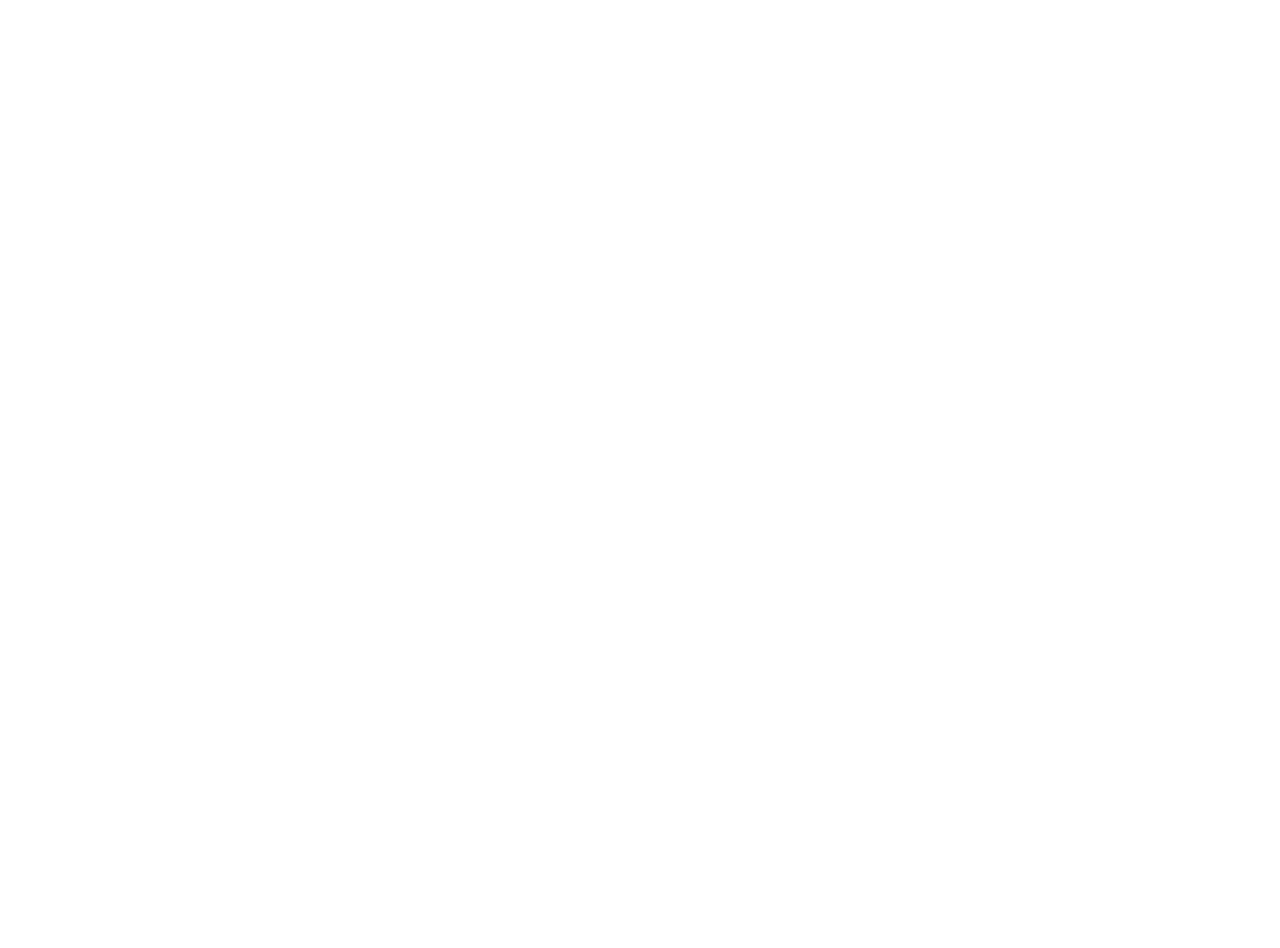
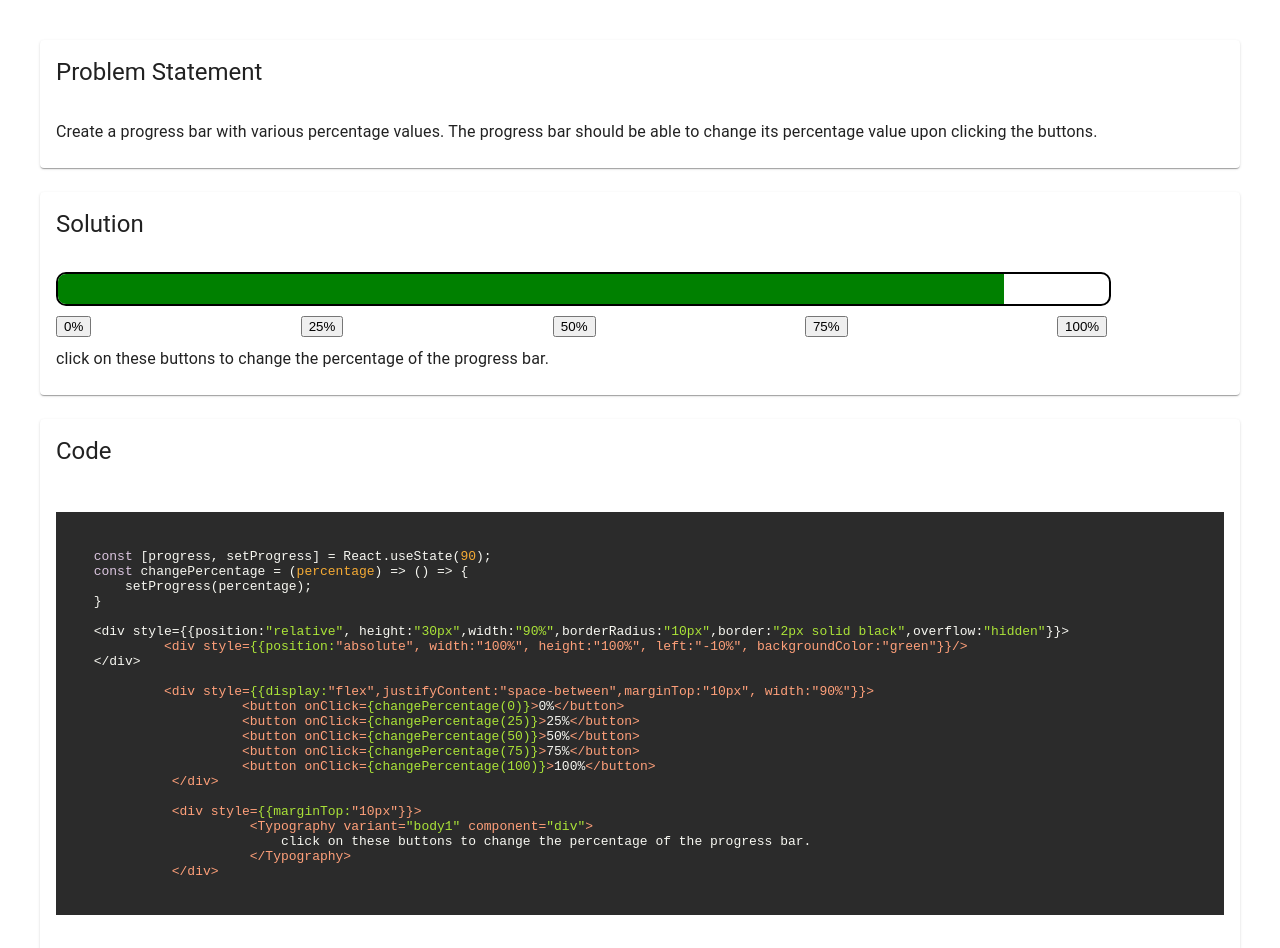
Before and after one commit to shrajan9696/React_Code_Snippets, a React (Vite) app in the folder Frontend-Snippets-Hub/: page /progress in a window 1280 px wide. Before the commit this address had no page. Shown: the top 948 px of the page. Before the commit the page ends 800 px from the top, so only its background shows below. Built offline with nearby package versions, Linux system fonts and the light colour scheme.

Commit message:
progree-bar section completed

```diff
--- a/Frontend-Snippets-Hub/src/App.jsx
+++ b/Frontend-Snippets-Hub/src/App.jsx
@@ -1,6 +1,7 @@
 import {BrowserRouter, Route, Routes} from "react-router-dom";
 import Home from "./components/Home/home.jsx";
 import PasswordMain from "./sections/password/password-main.jsx";
+import ProgressMain from "./sections/progress-bar/progress-main.jsx";
 
 function App() {
     return (
@@ -8,7 +9,7 @@
        <Routes>
            <Route path="/" element={<Home/>} />
            <Route path="/password" element={<PasswordMain/>} />
-           <Route path="/about" element={<h2>About</h2>} />
+           <Route path="/progress" element={<ProgressMain/>} />
        </Routes>
    </BrowserRouter>
   )
--- a/Frontend-Snippets-Hub/src/components/Card/card.jsx
+++ b/Frontend-Snippets-Hub/src/components/Card/card.jsx
@@ -6,7 +6,7 @@
     return (
         <Card>
             <CardMedia
-                sx={{ height: 180 }}
+                sx={{ height: 180}}
                 image={props.image}
                 title="green iguana"
             />
--- a/Frontend-Snippets-Hub/src/sections/Home/home.jsx
+++ b/Frontend-Snippets-Hub/src/sections/Home/home.jsx
@@ -1,50 +1,21 @@
 import React from 'react';
 import {Card, Grid} from "@mui/material";
 import Password from "../password/password.jsx";
+import ProgressBar from "../progress-bar/progress.jsx";
 
 function HomeSection() {
     return (<Card>
-            <Grid container spacing={3} sx={{p:3}}>
+            <Grid container spacing={4} sx={{p:3}}>
 
                 <Grid item xs={12} md={4} spacing={2}>
                     <Password/>
                 </Grid>
 
                 <Grid item xs={12} md={4} spacing={2}>
-                    <Password/>
+                    <ProgressBar/>
                 </Grid>
 
-                <Grid item xs={12} md={4} spacing={2}>
-                    <Password/>
-                </Grid>
 
-                <Grid item xs={12} md={4} spacing={2}>
-                    <Password/>
-                </Grid>
-
-                <Grid item xs={12} md={4} spacing={2}>
-                    <Password/>
-                </Grid>
-
-                <Grid item xs={12} md={4} spacing={2}>
-                    <Password/>
-                </Grid>
-
-                <Grid item xs={12} md={4} spacing={2}>
-                    <Password/>
-                </Grid>
-
-                <Grid item xs={12} md={4} spacing={2}>
-                    <Password/>
-                </Grid>
-
-                <Grid item xs={12} md={4} spacing={2}>
-                    <Password/>
-                </Grid>
-
-                <Grid item xs={12} md={4} spacing={2}>
-                    <Password/>
-                </Grid>
 
             </Grid>
         </Card>);
--- a/Frontend-Snippets-Hub/src/sections/password/password-main.jsx
+++ b/Frontend-Snippets-Hub/src/sections/password/password-main.jsx
@@ -32,9 +32,9 @@
             <Card>
                 <CardHeader title="Solution"/>
                 <CardContent>
-                    <input type={isPassword ? "password" : "text"}/>
+                    <input type={isPassword ? "password" : "text"} style={{width:"80%", height:"30px", border:"2px solid black", borderRadius:"10px"}}/>
                     <Icon
-                        icon={isPassword ? "bi:eye-slash" : "bi:eye"} onClick={() => setIsPassword(!password)}
+                        icon={isPassword ? "bi:eye-slash" : "bi:eye"} onClick={() => setIsPassword(!isPassword)}
                         style={{position: "relative", right: "20px", top: "5px"}}
                     />
 
--- a/Frontend-Snippets-Hub/src/sections/password/password.jsx
+++ b/Frontend-Snippets-Hub/src/sections/password/password.jsx
@@ -1,8 +1,9 @@
 import React from 'react';
 import CardComponent from "../../components/Card/card.jsx";
+import pass from "../../assets/password.png"
 function Password() {
     return (
-        <CardComponent title="Password" image="" content="this is password Card" link="/password"/>
+        <CardComponent title="Password" image={pass} content="this is password Card" link="/password"/>
     );
 }
 
--- /dev/null
+++ b/Frontend-Snippets-Hub/src/sections/progress-bar/progress-main.jsx
@@ -0,0 +1,102 @@
+import React from 'react';
+import {Card, CardContent, CardHeader, Grid, Stack, Typography} from "@mui/material";
+import SyntaxHighlighter from "react-syntax-highlighter";
+import {a11yDark} from "react-syntax-highlighter/dist/cjs/styles/hljs/index.js";
+
+function ProgressMain() {
+    const [progress, setProgress] = React.useState(90);
+    const changePercentage = (percentage) => () => {
+        setProgress(percentage);
+    }
+
+    const codeString = `
+
+    const [progress, setProgress] = React.useState(90);
+    const changePercentage = (percentage) => () => {
+        setProgress(percentage);
+    }
+
+    <div style={{position:"relative", height:"30px",width:"90%",borderRadius:"10px",border:"2px solid black",overflow:"hidden"}}>
+             <div style={{position:"absolute", width:"100%", height:"100%", left:"${progress-100}%", backgroundColor:"green"}}/>
+    </div>
+
+             <div style={{display:"flex",justifyContent:"space-between",marginTop:"10px", width:"90%"}}>
+                       <button onClick={changePercentage(0)}>0%</button>
+                       <button onClick={changePercentage(25)}>25%</button>
+                       <button onClick={changePercentage(50)}>50%</button>
+                       <button onClick={changePercentage(75)}>75%</button>
+                       <button onClick={changePercentage(100)}>100%</button>
+              </div>
+
+              <div style={{marginTop:"10px"}}>
+                        <Typography variant="body1" component="div">
+                            click on these buttons to change the percentage of the progress bar.
+                        </Typography>
+              </div>
+
+    `
+    return (
+        <Stack spacing={3} sx={{p: 4}}>
+            <Card>
+                <CardHeader title="Problem Statement"/>
+                <CardContent>
+                    <Typography variant="body1" component="div">
+                        Create a progress bar with various percentage values. The progress bar should be able to change its percentage value upon clicking the buttons.
+                    </Typography>
+                </CardContent>
+            </Card>
+            <Card>
+                <CardHeader title="Solution"/>
+                <CardContent>
+                 <div
+                     style={{position:"relative", height:"30px",width:"90%",borderRadius:"10px",border:"2px solid black",overflow:"hidden"}}
+                 >
+                     <div
+                     style={{position:"absolute", width:"100%", height:"100%", left:`${progress-100}%`, backgroundColor:"green"}}
+                     />
+                 </div>
+                   <div style={{display:"flex",justifyContent:"space-between",marginTop:"10px", width:"90%"}}>
+                       <button onClick={changePercentage(0)}>0%</button>
+                       <button onClick={changePercentage(25)}>25%</button>
+                       <button onClick={changePercentage(50)}>50%</button>
+                       <button onClick={changePercentage(75)}>75%</button>
+                       <button onClick={changePercentage(100)}>100%</button>
+                   </div>
+                    <div style={{marginTop:"10px"}}>
+                        <Typography variant="body1" component="div">
+                            click on these buttons to change the percentage of the progress bar.
+                        </Typography>
+                    </div>
+                </CardContent>
+            </Card>
+
+            <Card>
+                <CardHeader title="Code"/>
+                <CardContent>
+                    <Grid justifyContent="center">
+                        <Grid item xs={12}>
+                            <SyntaxHighlighter language="javascript" style={a11yDark}>
+                                {codeString}
+                            </SyntaxHighlighter>
+                        </Grid>
+                    </Grid>
+                </CardContent>
+            </Card>
+
+            <Card>
+                <CardHeader title="Brief Explanation"/>
+                <CardContent>
+                    <Typography variant="body1" component="div">
+                        It is implemented through using useState hook to store the percentage value of the progress bar. The changePercentage function is used to change the percentage value of the progress bar. The buttons are used to call the changePercentage function with different percentage values.
+                        I have used <span style={{fontWeight:"bold"}}>left:(progress-100)%</span> to change the position of the progress bar.
+                    </Typography>
+                </CardContent>
+            </Card>
+
+
+        </Stack>
+
+    );
+}
+
+export default ProgressMain;
--- /dev/null
+++ b/Frontend-Snippets-Hub/src/sections/progress-bar/progress.jsx
@@ -0,0 +1,10 @@
+import React from 'react';
+import CardComponent from "../../components/Card/card.jsx";
+import progress from "../../assets/progress.png"
+function ProgressBar() {
+    return (
+        <CardComponent title="Progress Bar" image={progress} content="this is Progress Bar" link="/progress"/>
+    );
+}
+
+export default ProgressBar;
```
Also changed, not shown: Frontend-Snippets-Hub/src/assets/password-input.png (added), Frontend-Snippets-Hub/src/assets/progress.png (added).
